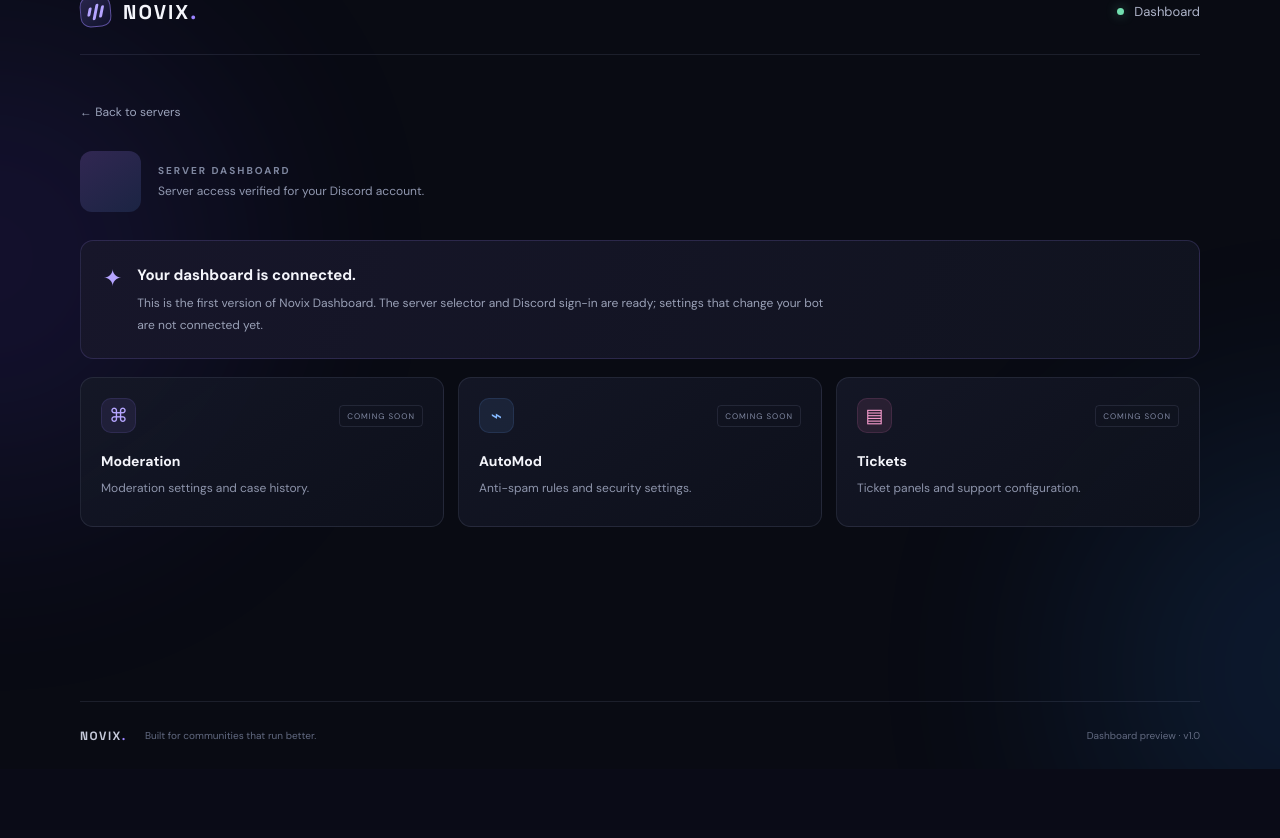
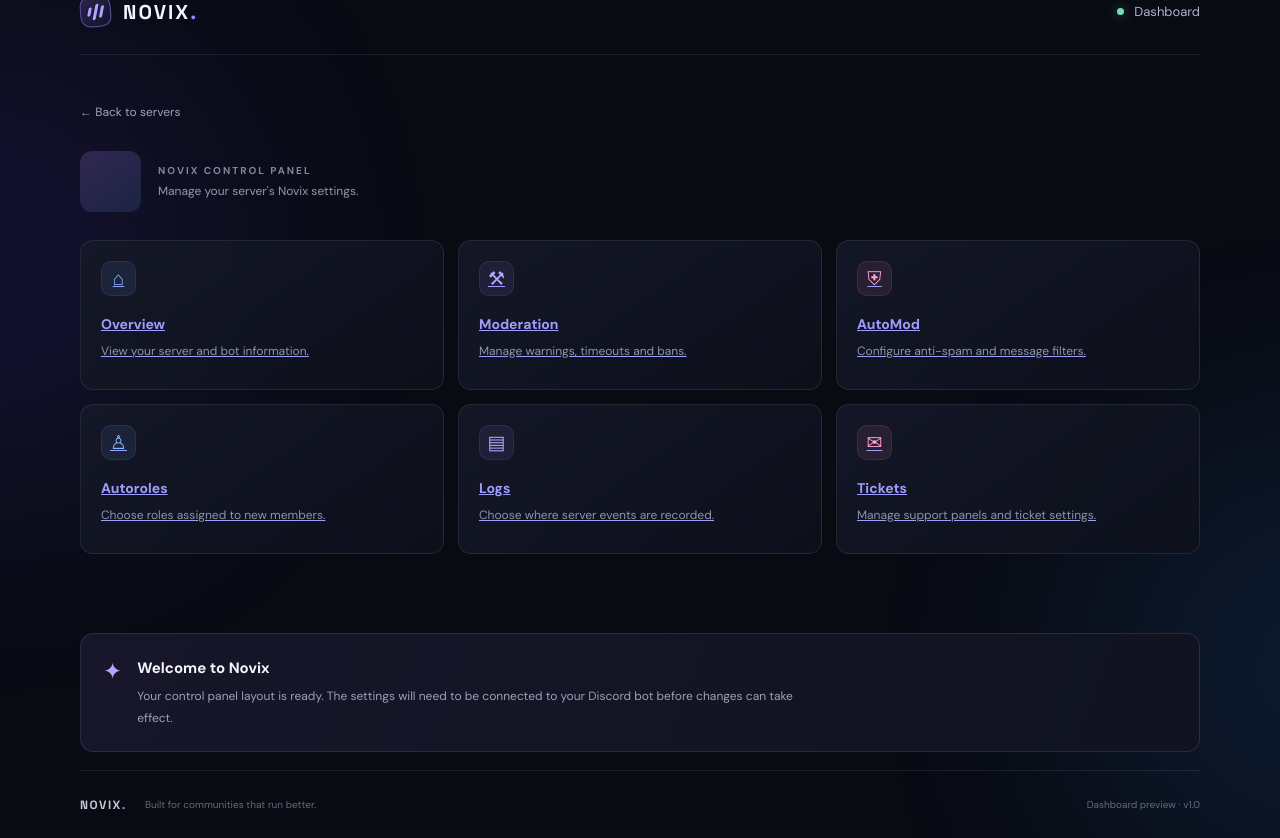
Before and after one commit to bloodauth/Novix, a Flask app: template templates/server.html in a window 1280 px wide. Shown: the part 31-869 px from the top of the page. Before the commit the page ends 800 px from the top, so only its background shows below. Run offline with Flask 3, Linux system fonts and the light colour scheme; the template is opened without the code that fills it, so the values that code supplies are empty.

Commit message:
Revamp server dashboard and control panel
Updated the server dashboard layout and features.

```diff
--- a/templates/server.html
+++ b/templates/server.html
@@ -1,7 +1,84 @@
+
 {% extends 'base.html' %}
 {% block title %}{{ guild.name }} — Novix{% endblock %}
+
 {% block content %}
-<div class="server-page-head"><a class="back-link" href="{{ url_for('index') }}">← Back to servers</a><div class="server-page-title"><span class="server-avatar large">{% if guild.icon %}<img src="https://cdn.discordapp.com/icons/{{ guild.id }}/{{ guild.icon }}.png?size=128" alt="">{% else %}{{ guild.name[:1]|upper }}{% endif %}</span><div><div class="eyebrow muted">SERVER DASHBOARD</div><h1>{{ guild.name }}</h1><p>Server access verified for your Discord account.</p></div></div></div>
-<div class="notice-card"><span class="notice-icon">✦</span><div><h2>Your dashboard is connected.</h2><p>This is the first version of Novix Dashboard. The server selector and Discord sign-in are ready; settings that change your bot are not connected yet.</p></div></div>
-<div class="feature-grid server-feature-grid"><article class="feature-card"><div class="feature-top"><span class="feature-icon icon-purple">⌘</span><span class="planned">COMING SOON</span></div><h3>Moderation</h3><p>Moderation settings and case history.</p></article><article class="feature-card"><div class="feature-top"><span class="feature-icon icon-blue">⌁</span><span class="planned">COMING SOON</span></div><h3>AutoMod</h3><p>Anti-spam rules and security settings.</p></article><article class="feature-card"><div class="feature-top"><span class="feature-icon icon-pink">▤</span><span class="planned">COMING SOON</span></div><h3>Tickets</h3><p>Ticket panels and support configuration.</p></article></div>
+<div class="server-page-head">
+  <a class="back-link" href="{{ url_for('index') }}">← Back to servers</a>
+
+  <div class="server-page-title">
+    <span class="server-avatar large">
+      {% if guild.icon %}
+        <img src="https://cdn.discordapp.com/icons/{{ guild.id }}/{{ guild.icon }}.png?size=128" alt="">
+      {% else %}
+        {{ guild.name[:1]|upper }}
+      {% endif %}
+    </span>
+    <div>
+      <div class="eyebrow muted">NOVIX CONTROL PANEL</div>
+      <h1>{{ guild.name }}</h1>
+      <p>Manage your server's Novix settings.</p>
+    </div>
+  </div>
+</div>
+
+<div class="feature-grid server-feature-grid">
+
+  <a class="feature-card" href="#overview">
+    <div class="feature-top">
+      <span class="feature-icon icon-blue">⌂</span>
+    </div>
+    <h3>Overview</h3>
+    <p>View your server and bot information.</p>
+  </a>
+
+  <a class="feature-card" href="#moderation">
+    <div class="feature-top">
+      <span class="feature-icon icon-purple">⚒</span>
+    </div>
+    <h3>Moderation</h3>
+    <p>Manage warnings, timeouts and bans.</p>
+  </a>
+
+  <a class="feature-card" href="#automod">
+    <div class="feature-top">
+      <span class="feature-icon icon-pink">⛨</span>
+    </div>
+    <h3>AutoMod</h3>
+    <p>Configure anti-spam and message filters.</p>
+  </a>
+
+  <a class="feature-card" href="#autoroles">
+    <div class="feature-top">
+      <span class="feature-icon icon-blue">♙</span>
+    </div>
+    <h3>Autoroles</h3>
+    <p>Choose roles assigned to new members.</p>
+  </a>
+
+  <a class="feature-card" href="#logs">
+    <div class="feature-top">
+      <span class="feature-icon icon-purple">▤</span>
+    </div>
+    <h3>Logs</h3>
+    <p>Choose where server events are recorded.</p>
+  </a>
+
+  <a class="feature-card" href="#tickets">
+    <div class="feature-top">
+      <span class="feature-icon icon-pink">✉</span>
+    </div>
+    <h3>Tickets</h3>
+    <p>Manage support panels and ticket settings.</p>
+  </a>
+
+</div>
+
+<div class="notice-card" style="margin-top: 24px;">
+  <span class="notice-icon">✦</span>
+  <div>
+    <h2>Welcome to Novix</h2>
+    <p>Your control panel layout is ready. The settings will need to be connected to your Discord bot before changes can take effect.</p>
+  </div>
+</div>
 {% endblock %}
```
